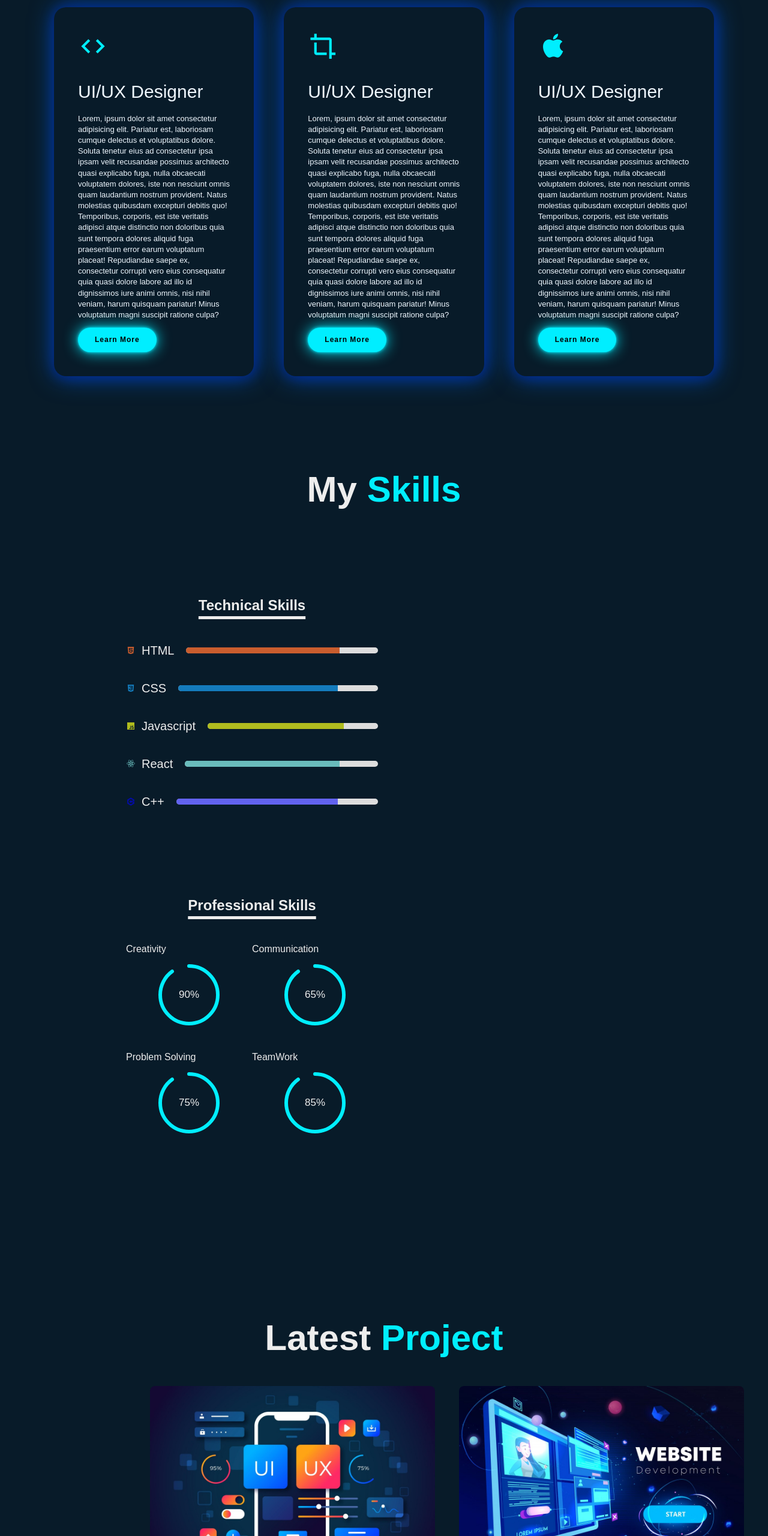
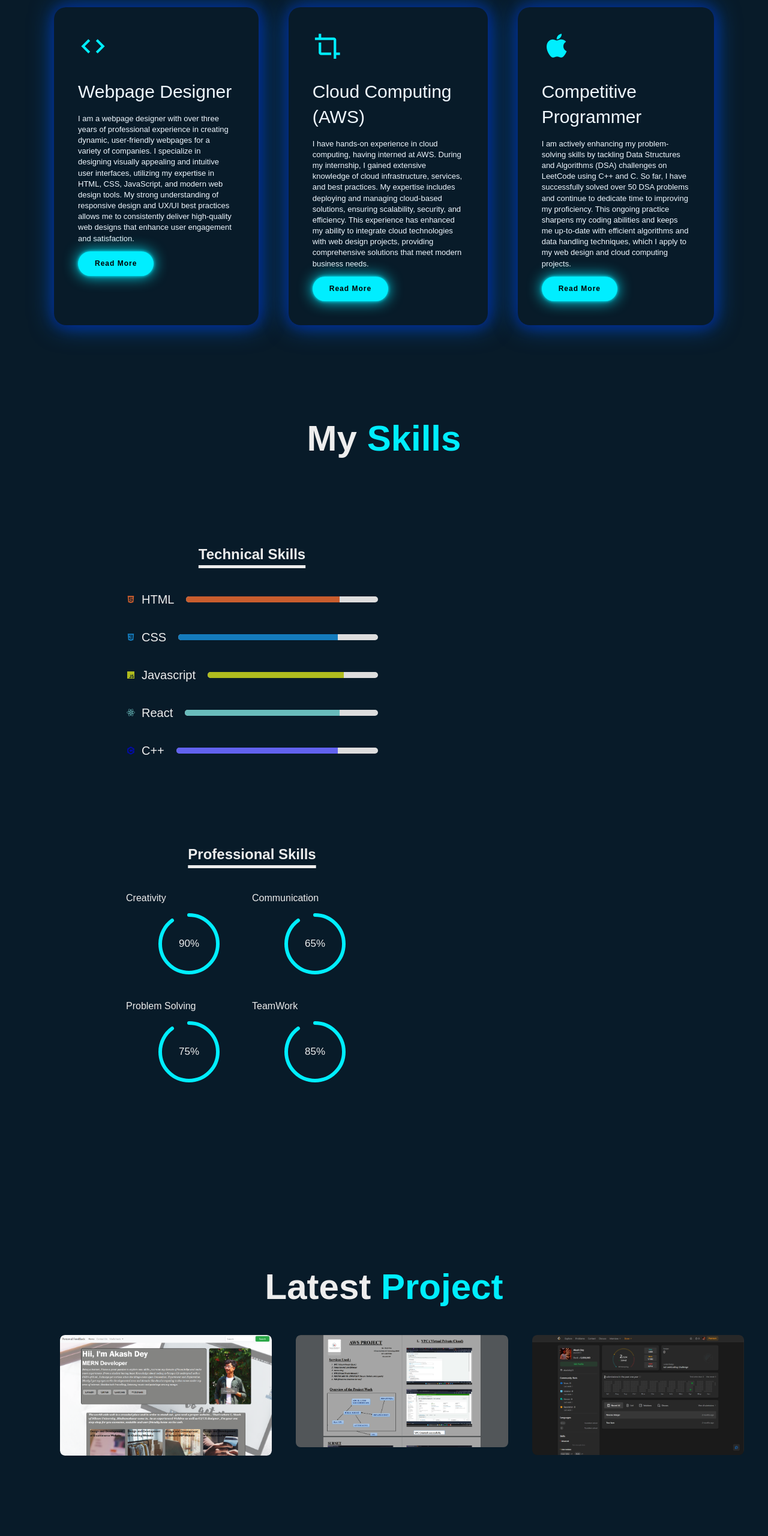
Before and after one commit to akashdey23/portfolio, a plain HTML site: page index.html in a window 1280 px wide. Shown: the part 1840-4400 px from the top of the page at 60% size. Drawn offline with nearby package versions, Linux system fonts and the light colour scheme.

Commit message:
finalized the project and new file added

```diff
--- a/index.html
+++ b/index.html
@@ -61,21 +61,21 @@
                 <div class="services-list">
                     <div>
                         <i class='bx bx-code' style='color:#00eeff' ></i>
-                        <h2>UI/UX Designer</h2>
-                        <p>Lorem, ipsum dolor sit amet consectetur adipisicing elit. Pariatur est, laboriosam cumque delectus et voluptatibus dolore. Soluta tenetur eius ad consectetur ipsa ipsam velit recusandae possimus architecto quasi explicabo fuga, nulla obcaecati voluptatem dolores, iste non nesciunt omnis quam laudantium nostrum provident. Natus molestias quibusdam excepturi debitis quo! Temporibus, corporis, est iste veritatis adipisci atque distinctio non doloribus quia sunt tempora dolores aliquid fuga praesentium error earum voluptatum placeat! Repudiandae saepe ex, consectetur corrupti vero eius consequatur quia quasi dolore labore ad illo id dignissimos iure animi omnis, nisi nihil veniam, harum quisquam pariatur! Minus voluptatum magni suscipit ratione culpa?</p>
-                        <a href="#" class="read">Learn More</a>
+                        <h2>Webpage Designer</h2>
+                        <p>I am a webpage designer with over three years of professional experience in creating dynamic, user-friendly webpages for a variety of companies. I specialize in designing visually appealing and intuitive user interfaces, utilizing my expertise in HTML, CSS, JavaScript, and modern web design tools. My strong understanding of responsive design and UX/UI best practices allows me to consistently deliver high-quality web designs that enhance user engagement and satisfaction.</p>
+                        <a href="#" class="read">Read More</a>
                     </div>
                     <div>
                         <i class='bx bx-crop' style='color:#00eeff' ></i>
-                        <h2>UI/UX Designer</h2>
-                        <p>Lorem, ipsum dolor sit amet consectetur adipisicing elit. Pariatur est, laboriosam cumque delectus et voluptatibus dolore. Soluta tenetur eius ad consectetur ipsa ipsam velit recusandae possimus architecto quasi explicabo fuga, nulla obcaecati voluptatem dolores, iste non nesciunt omnis quam laudantium nostrum provident. Natus molestias quibusdam excepturi debitis quo! Temporibus, corporis, est iste veritatis adipisci atque distinctio non doloribus quia sunt tempora dolores aliquid fuga praesentium error earum voluptatum placeat! Repudiandae saepe ex, consectetur corrupti vero eius consequatur quia quasi dolore labore ad illo id dignissimos iure animi omnis, nisi nihil veniam, harum quisquam pariatur! Minus voluptatum magni suscipit ratione culpa?</p>
-                        <a href="#" class="read">Learn More</a>
+                        <h2>Cloud Computing (AWS)</h2>
+                        <p>I have hands-on experience in cloud computing, having interned at AWS. During my internship, I gained extensive knowledge of cloud infrastructure, services, and best practices. My expertise includes deploying and managing cloud-based solutions, ensuring scalability, security, and efficiency. This experience has enhanced my ability to integrate cloud technologies with web design projects, providing comprehensive solutions that meet modern business needs.</p>
+                        <a href="#" class="read">Read More</a>
                     </div>
                     <div>
                         <i class='bx bxl-apple' style='color:#00eeff' ></i>
-                        <h2>UI/UX Designer</h2>
-                        <p>Lorem, ipsum dolor sit amet consectetur adipisicing elit. Pariatur est, laboriosam cumque delectus et voluptatibus dolore. Soluta tenetur eius ad consectetur ipsa ipsam velit recusandae possimus architecto quasi explicabo fuga, nulla obcaecati voluptatem dolores, iste non nesciunt omnis quam laudantium nostrum provident. Natus molestias quibusdam excepturi debitis quo! Temporibus, corporis, est iste veritatis adipisci atque distinctio non doloribus quia sunt tempora dolores aliquid fuga praesentium error earum voluptatum placeat! Repudiandae saepe ex, consectetur corrupti vero eius consequatur quia quasi dolore labore ad illo id dignissimos iure animi omnis, nisi nihil veniam, harum quisquam pariatur! Minus voluptatum magni suscipit ratione culpa?</p>
-                        <a href="#" class="read">Learn More</a>
+                        <h2>Competitive Programmer</h2>
+                        <p>I am actively enhancing my problem-solving skills by tackling Data Structures and Algorithms (DSA) challenges on LeetCode using C++ and C. So far, I have successfully solved over 50 DSA problems and continue to dedicate time to improving my proficiency. This ongoing practice sharpens my coding abilities and keeps me up-to-date with efficient algorithms and data handling techniques, which I apply to my web design and cloud computing projects.</p>
+                        <a href="#" class="read">Read More</a>
                     </div>
                 </div>
             </div>
@@ -172,27 +172,27 @@
                 <h2>Latest <span>Project</span></h2>
                 <div class="portfolio-content">
                     <div class="row">
-                        <img src="images/uiux.jpeg">
+                        <img src="images/project1.png">
                         <div class="layer">
-                            <h5> UI/UX Designer</h5>
-                            <p>Lorem aakuuum dolor sit amet consectetur adipisicing elit.  earum? Asperiores beatae aliquid dolorem minus neque consequatur nostrum illum veniam tempore aut officia corrupti perspiciatis rerum cupiditate a tempora, voluptatum impedit cumque. Perferendis, beatae eaque! Excepturi quisquam at reiciendis sint, sequi dicta veniam facilis voluptates commodi obcaecati veritatis porro qui, tenetur, placeat praesentium doloremque.</p>
-                            <a href="#"><i class='bx bx-link-external' style="color: aliceblue;"></i></a>
+                            <h5> Web Page Designer</h5>
+                            <p>Looking to collaborate on your next project? Visit my page to learn more and get in touch. I look forward to work with you!</p>
+                            <a href="newproj/index.html"><i class='bx bx-show' style='color:#00eeff'  ></i></a>
                         </div>
                     </div>
                     <div class="row">
-                        <img src="images/webdev.jpg">
+                        <img src="images/project2.png">
                         <div class="layer">
-                            <h5> UI/UX Designer</h5>
-                            <p>Lorem aakuuum dolor sit amet consectetur adipisicing elit. te beatae tempore neque corporis earum? Asperiores beatae aliquid dolorem minus neque consequatur nostrum illum veniam tempore aut officia corrupti perspiciatis rerum cupiditate a tempora, voluptatum impedit cumque. Perferendis, beatae eaque! Excepturi quisquam at reiciendis sint, sequi dicta veniam facilis voluptates commodi obcaecati veritatis porro qui, tenetur, placeat praesentium doloremque.</p>
-                            <a href="#"><i class='bx bx-link-external' style="color: aliceblue;"></i></a>
+                            <h5> Cloud Computing (AWS)</h5>
+                            <p>I have compiled a presentation showcasing everything I've learned about cloud computing during my internship at AWS. Click here to view the presentation and gain insights into my expertise.</p>
+                            <a href="resources/aws_doc.pdf"><i class='bx bx-cloud' style='color:#00eeff'  ></i></a>
                         </div>
                     </div>
                     <div class="row">
-                        <img src="images/newpic.jpg">
+                        <img src="images/project3.png">
                         <div class="layer">
-                            <h5> UI/UX Designer</h5>
-                            <p>Lorem aakuuum dolor sit amet consectetur adipisicing elit. eligendi accusamus voluptatum ea aut voluptate beatae tempore neque corporis earum? Asperiores beatae aliquid dolorem minus neque consequatur nostrum illum veniam tempore aut officia corrupti perspiciatis rerum cupiditate a tempora, voluptatum impedit cumque. Perferendis, beatae eaque! Excepturi quisquam at reiciendis sint, sequi dicta veniam facilis voluptates commodi obcaecati veritatis porro qui, tenetur, placeat praesentium doloremque.</p>
-                            <a href="#"><i class='bx bx-link-external' style="color: aliceblue;"></i></a>
+                            <h5> LeetCode Journey</h5>
+                            <p>I have recently started solving LeetCode problems to enhance my skills in data structures and algorithms. Click here to view my LeetCode profile and follow my progress.</p>
+                            <a href="https://leetcode.com/u/akashh023/"><i class='bx bx-show' style='color:#00eeff'  ></i></a>
                         </div>
                     </div>
                 </div>
@@ -204,7 +204,7 @@
         <div class="contact-text">
             <h2>Contact<span> Me</span></h2>
             <h4>Lets Work Together</h4>
-            <p>Lorem ipsum dolor, sit amet consectetur adipisicing elit. Eos praesentium soluta voluptas eum laudantium iste, nisi cumque reprehenderit ipsa odit impedit, veritatis fuga libero magnam error nihil tempora qui dicta beatae aspernatur cupiditate labore similique quae repudiandae. Voluptatum ullam beatae optio facere quod accusantium architecto et inventore quisquam temporibus, atque molestiae! Quo, voluptatum officiis esse non obcaecati tenetur velit cupiditate, quisquam voluptatibus voluptas illum vel doloremque dolores, maxime et rerum.</p>
+            <p>I'm always excited to connect with new people and explore potential collaborations. Whether you have a question about my work, a project idea, or just want to chat about web design, cloud computing, or data structures and algorithms, I'd love to hear from you! You can reach out to me via email, phone, or through my social media channels. Your messages are important to me, and I strive to respond promptly. Looking forward to connecting with you and discussing how we can work together!</p>
             <div class="contact-list">
                 <li><i class="bx bxs-send" style="color:#00eeff;">&nbsp;akashdey9128@gmail.com</i></li>
                 <li><i class="bx bxs-phone" style="color:#00eeff;">&nbsp;+91 9142339509</i></li>
--- a/style.css
+++ b/style.css
@@ -51,6 +51,8 @@ body {
 
 .navbar a:hover {
     color: #0ef;
+    font-size: 28px;
+    font-weight: bold;
 }
 
 .home {
@@ -536,7 +538,7 @@ section{
     display: grid;
     grid-template-columns: repeat(auto-fit,minmax(359px, auto));
     margin-top: 50px;
-    margin-left: 250px;
+    margin-left: 100px;
 }
 .row{
     position: relative;
@@ -568,20 +570,24 @@ section{
     align-items: center;
     justify-content: center;
     text-align: center;
-    padding: 0 40px;
+    padding: 0 20px;
     transition: height 0.5s;
 }
 .layer h5{
     color: #000;
     font-size: 20px;
-    font-weight: 600;
+    font-weight: bolder;
     margin-bottom: 15px;
+    font-size: 21px;
 }
 .layer p
 {
     color: #000;
     font-size: 1rem;
     line-height: 1.8;
+    font-size: 15px;
+    font-weight: 600;
+
 }
 .layer i
 {
```
Also changed, not shown: images/background.jpeg (deleted), images/newpic.jpg (deleted), images/project1.png (added), images/project2.png (added), images/project3.png (added), images/uiux.jpeg (deleted), images/webdev.jpg (deleted), resources/Futuristic Neon Blue And Pink Light Instagram Profile Picture.png (deleted), resources/Purple Illustrated Mountain Desktop Wallpaper.png (deleted), 1 other file.
